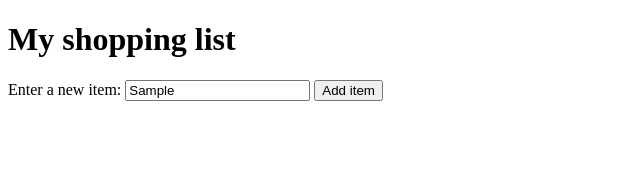
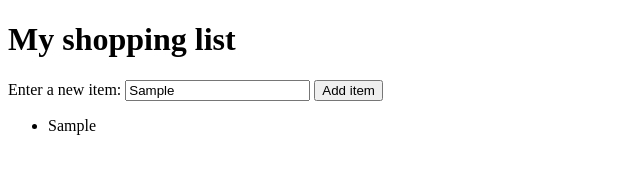
Before and after one commit to orangesaft/eventjs, a plain HTML site: page index.html in a window 1280 px wide. Both pictures are taken after typing "Sample" into the empty fields and a click on the button "Add item". Shown: the full height of the page, 0-640 px from the left. Drawn offline with Linux system fonts and the light colour scheme.

Commit message:
thought it was right

```diff
--- a/index.html
+++ b/index.html
@@ -3,7 +3,7 @@
   <head>
     <meta charset="utf-8">
     <meta name="viewport" content="width=device-width, initial-scale=1.0">
-    <script src="script.js"></script>
+    <script src="script.js" defer></script>
     <title>Shopping list example</title>
     <style>
       li {
--- a/script.js
+++ b/script.js
@@ -1,14 +1,17 @@
 //add input value on the ul
 const buttons = document.querySelector("button");
 const input = document.querySelector("#item");
+const shpli = document.querySelector("ul");
 
 //1.read input whenever button is triggered
-buttons.addEventListener("click", () =>
+buttons.addEventListener("click", () => {
 
-    console.log("input");
-   // function listcreator {
+    const newLi = document.createElement("li");
+    newLi.textContent = input.value; // Use input.value to get the value typed into the input field
 
 
-    );
+shpli.appendChild(newLi);
+
+    });
 //2.function that creates <li>newValue</li>
 //3.append to original ul
```
